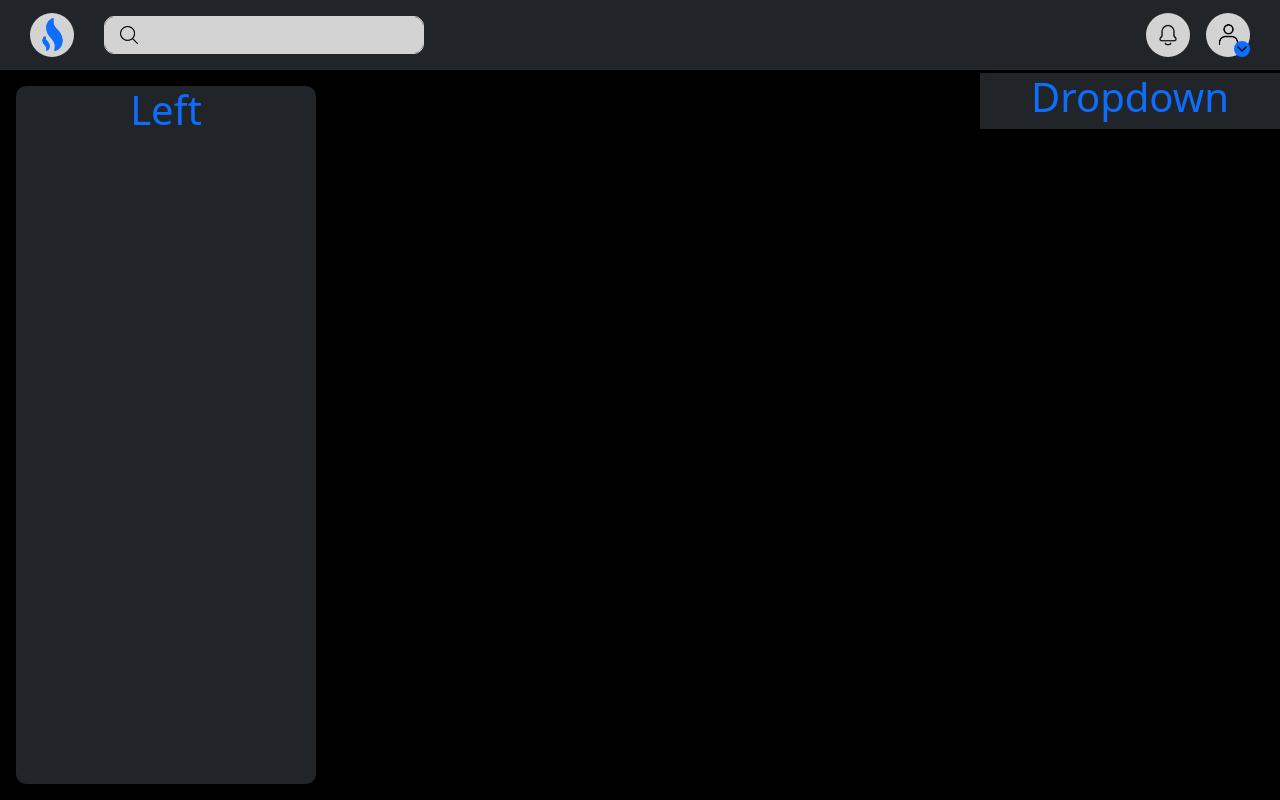
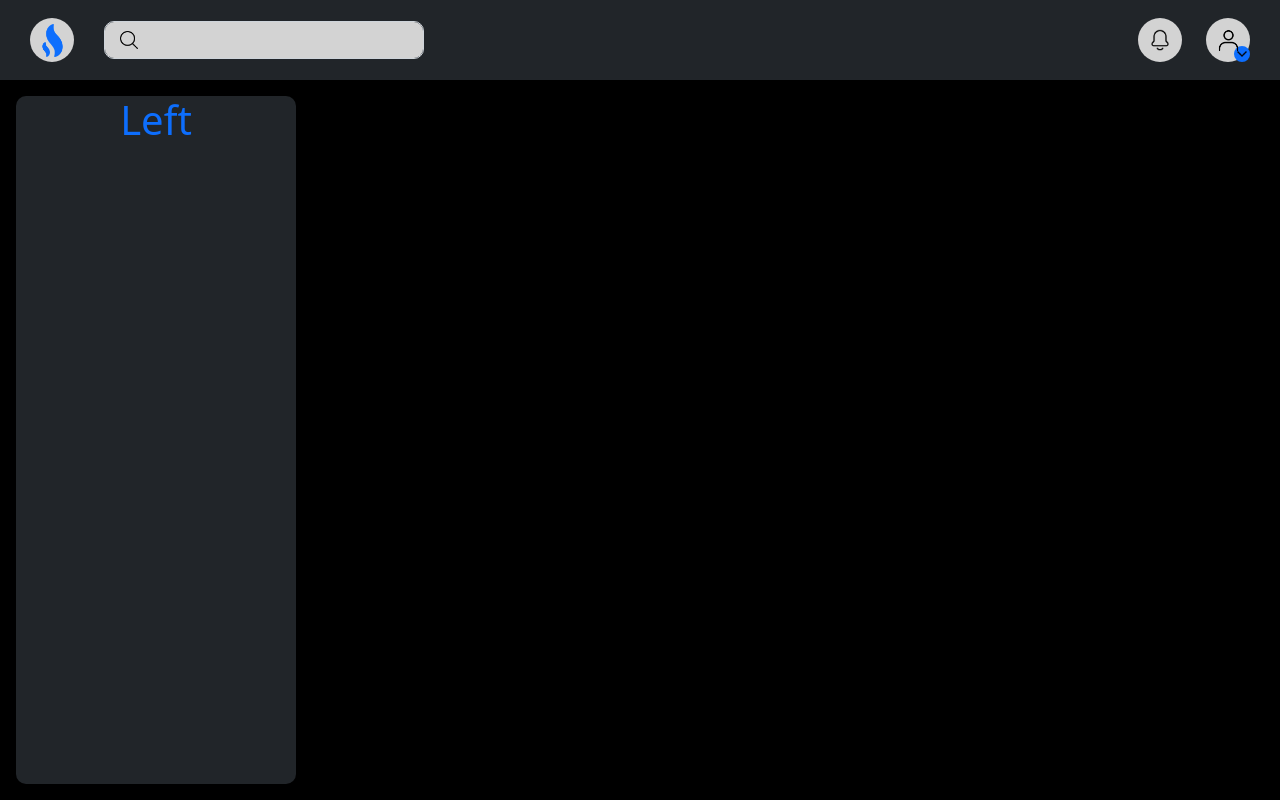
Before and after one commit to Alain-RN/Personal-Blog, a React (Create React App) app: page / in a window 1280 px wide. Built offline with nearby package versions, Linux system fonts and the light colour scheme.

Commit message:
DropDown

```diff
--- a/src/Home/Home.jsx
+++ b/src/Home/Home.jsx
@@ -1,8 +1,7 @@
-import React, { useState } from 'react'
 import LeftBar from './NavBar/LeftBar'
 import NavBar  from './NavBar/NavBar'
-import DropDown from './NavBar/dropDown/DropDown'
 import "./home.css"
+import { useState } from 'react'
 
 // Icon
 import Profil from './HomeAssets/person.png'
@@ -12,12 +11,34 @@ import Logo from './HomeAssets/burn.png'
 import Down from './HomeAssets/down.png'
 
 
+
+
 function Home() {
 
+  const [dropDownProfil, setDropDownProfil] = useState(false)
+  const [dropDownNotif, setDropDownNotif] = useState(false)
+
+  const handleDropDownProfil = () => {
+    setDropDownProfil(!dropDownProfil)
+    setDropDownNotif(false)
+  }
+  const handleDropDownNotif = () => {
+    setDropDownNotif(!dropDownNotif)
+    setDropDownProfil(false)
+  }
+
+
+  const handleDropDownClose = () => {
+    setDropDownNotif(false)
+    setDropDownProfil(false)
+  }
   return (
-    <div className='Home'>
+    <div className='Home' >
         <NavBar
-
+          dropDownProfil = {dropDownProfil}
+          dropDownNotif ={dropDownNotif}
+          handleDropDownNotif={handleDropDownNotif}
+          handleDropDownProfil ={handleDropDownProfil}
           profil={Profil}
           notification={Notification}
           search = {Search}
--- a/src/Home/NavBar/NavBar.jsx
+++ b/src/Home/NavBar/NavBar.jsx
@@ -1,11 +1,12 @@
 import React, { useState } from 'react'
 import DropDown from './dropDown/DropDown'
 
-function NavBar({profil ,notification ,search ,logo ,down }) {
+function NavBar({profil ,notification ,search ,logo ,down,handleDropDownClose, handleDropDownNotif,handleDropDownProfil , dropDownProfil, dropDownNotif}) {
+
 
   return (
-
-    <div className='Navbar bg-dark text-primary d-flex align-items-center'>
+    <div>
+    <div onClick={handleDropDownClose}  className='Navbar bg-dark text-primary d-flex align-items-center'>
 
       {/* Logo and Search Bar */}
       <div className="logo_search d-flex align-items-center">
@@ -28,30 +29,32 @@ function NavBar({profil ,notification ,search ,logo ,down }) {
       {/* Profil and Notification */}
       <div className='p_n d-flex'>
 
-        <div className='dropdownNotification'>
+        <div className='dropDownNotification'>
 
-         <div className="notification cercle d-flex align-items-center justify-content-center">
+         <div onClick={handleDropDownNotif} className="notification cercle d-flex align-items-center justify-content-center">
               <img src={notification} alt="" className='w-50'/>
           </div>
 
-          <DropDown/>
+          <DropDown section="Notification" style={!dropDownNotif?{transform:'translateY(-502px)',zIndex: "-1"}:{transform:'translateY(6px)'}}/>
 
         </div>
 
-        <div className='dropdownProfil'>
+        <div className='dropDownProfil'>
 
-          <div className="profil cercle d-flex align-items-center justify-content-center">
+          <div onClick={handleDropDownProfil} className="profil cercle d-flex align-items-center justify-content-center">
               <img src={profil} alt="" className='profil w-75'/>
               <img src= {down} alt="" className='down'/>
           </div>
 
-          <DropDown/>
+          <DropDown section="Profile" style={!dropDownProfil?{transform:'translateY(-502px)',zIndex: "-1"}:{transform:'translateY(6px)'}}/>
 
         </div>
 
       </div>
 
     </div>
+
+    </div>
   )
 }
 
--- a/src/Home/NavBar/dropDown/DropDown.jsx
+++ b/src/Home/NavBar/dropDown/DropDown.jsx
@@ -1,9 +1,10 @@
-import React from 'react'
 
-function DropDown() {
+
+function DropDown({style, section}) {
   return (
-    <div className='dropDown bg-dark text-primary'>
-        <h1>Dropdown</h1>
+    <div className='dropDown bg-dark text-primary' style={style}>
+        <h1>{section}</h1>
+        <button type="button">{section}</button>
     </div>
   )
 }
--- a/src/Home/home.css
+++ b/src/Home/home.css
@@ -8,11 +8,11 @@
     gap: 30px;
 }
 .Navbar {
+    position: relative;
     height: 80px;
     width: 100%;
     padding-inline : 30px;
     justify-content: space-between;
-    z-index: 2;
 }
 .search {
     width: 25vw;
@@ -48,44 +48,45 @@
     background:#0d6efd ;
 }
 
-
 /* DropDown */
 .dropDown {
     width: 300px;
+    height: 500px;
     transition: 0.4s ease;
-    top: 60px;
+    top: 58px;
     right: -30px;
     position: absolute;
+
 }
+
 h1{
     top: 20px;
     text-align: center;
 }
-
 
 .cercle {
     width: 44px;
     height: 44px;
     border-radius: 50%;
     background-color: #D3D3D3;
-    display: inline;
-    transition: 0.6s ease;
-
+    transition: 0.7s ease;
+}
+.profil{
+    z-index: 10;
 }
 .cercle:hover{
     filter: drop-shadow(0px 0px 12px #0d6efd);
     background-color: #0d6dfd80;
-
 }
 .p_n {
-    gap : 16px;
+    gap : 24px;
     position: relative;
 }
 
 
 .LeftBar {
     height: 100%;
-    width: 300px;
+    width: 280px;
     border-radius: 10px;
     text-align: center;
 }
```
